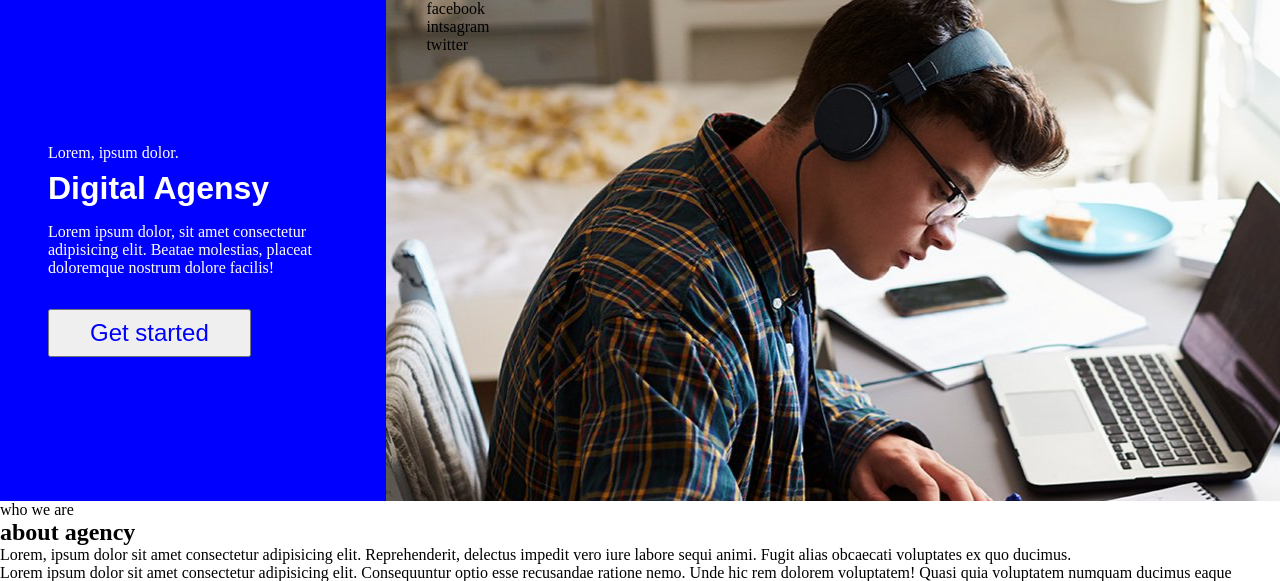
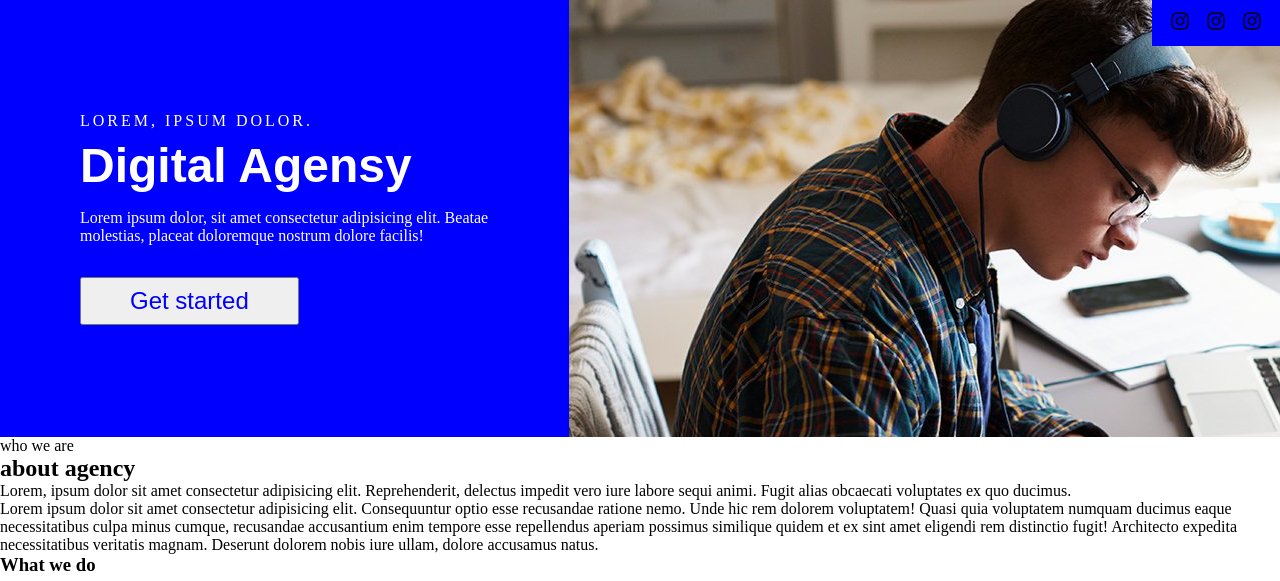
Before and after one commit to ASayidov/task27, a plain HTML site: page index.html in a window 1280 px wide. Shown: the top 581 px of the page. Drawn offline with Linux system fonts and the light colour scheme.

Commit message:
header finished

```diff
--- a/index.html
+++ b/index.html
@@ -10,16 +10,16 @@
 <body>
 <header>
   <div class="header_section">
-    <p>Lorem, ipsum dolor.</p>
+    <p id="for_letter">Lorem, ipsum dolor.</p>
     <h1>Digital agensy</h1>
     <p>Lorem ipsum dolor, sit amet consectetur adipisicing elit. Beatae molestias, placeat doloremque nostrum dolore facilis!</p>
     <button>Get started</button>
   </div>
   <div class="right_img">
     <ul class="social_list">
-      <li>facebook</li>
-      <li>intsagram</li>
-      <li>twitter</li>
+      <li><img src="./assets/img/insta_icon.png" alt="intsagram_icon" width="20" height="20"></li>
+      <li><img src="./assets/img/insta_icon.png" alt="intsagram_icon" width="20" height="20"></li>
+      <li><img src="./assets/img/insta_icon.png" alt="intsagram_icon" width="20" height="20"></li>
     </ul>
   </div>
 </header>
--- a/style.css
+++ b/style.css
@@ -8,7 +8,7 @@
 
 button {
 color: blue;
-padding: 0.5rem 2.5rem;
+padding: 0.5rem 3rem;
 font-size: 1.5rem;
 margin-top: 2rem;
 }
@@ -16,25 +16,41 @@ margin-top: 2rem;
 .header_section {
   color: #fff;
   background-color: blue;
-  width: 40%;
-  padding: 9rem 3rem;
+  width: 70%;
+  padding: 7rem 5rem;
 }
-
-/* .header_section:nth-child(4) {
-  color: aqua;
-} */
 
 header {
   display: flex;
+}
+
+#for_letter{
+  letter-spacing: 3px;
+  text-transform: uppercase;
 }
 
 h1 {
   margin: 0.5rem 0 1rem 0;
   text-transform: capitalize;
   font-family: sans-serif;
+  font-size: 3rem;
 }
 
 .right_img {
   background-image: url(./assets/img/student_laptop.jpg);
   width: 100%;
-  }
+}
+
+.social_list {
+  display: flex;
+  width: 10%;
+  position: absolute;
+  right: 0;
+  background-color: blue;
+  justify-content: center;
+  padding: 0.7rem 2rem;
+}
+
+.social_list li {
+margin:0 0.5rem;
+}
```
Also changed, not shown: assets/img/insta_icon.png (added).
